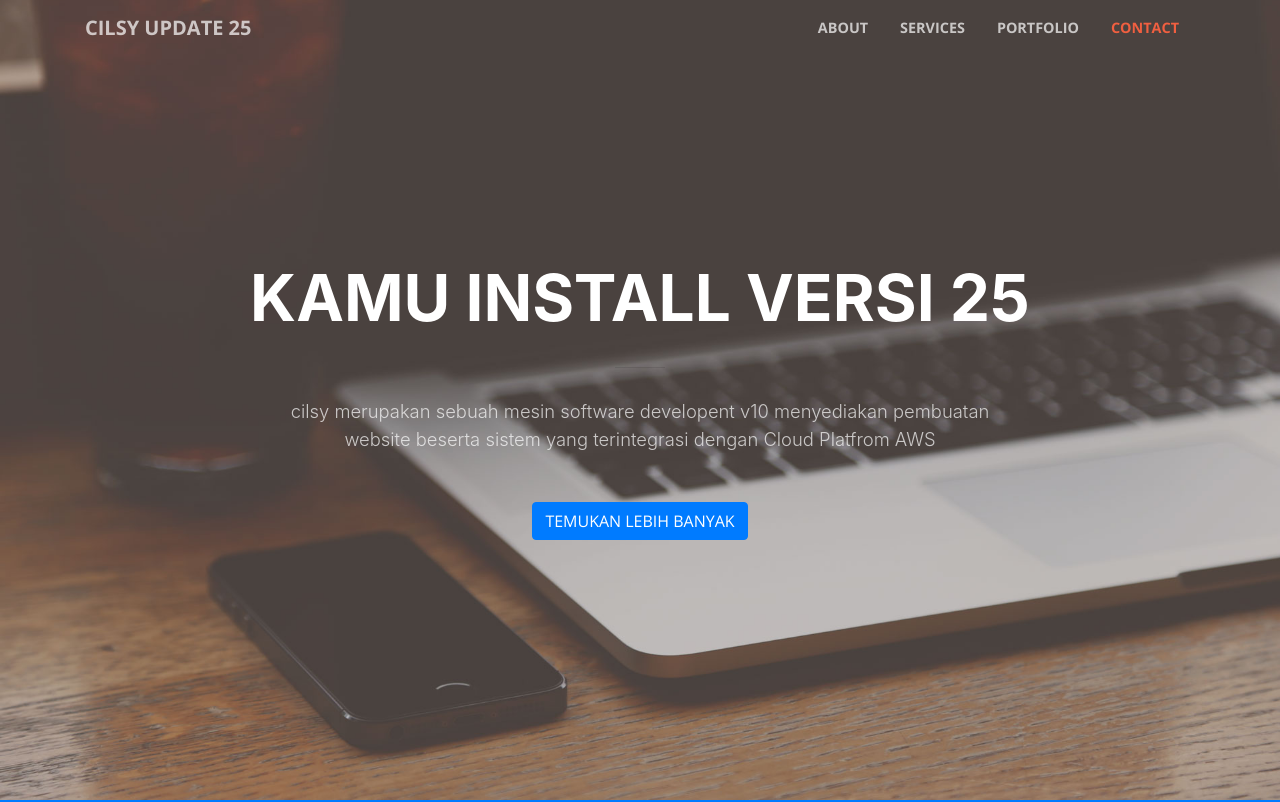
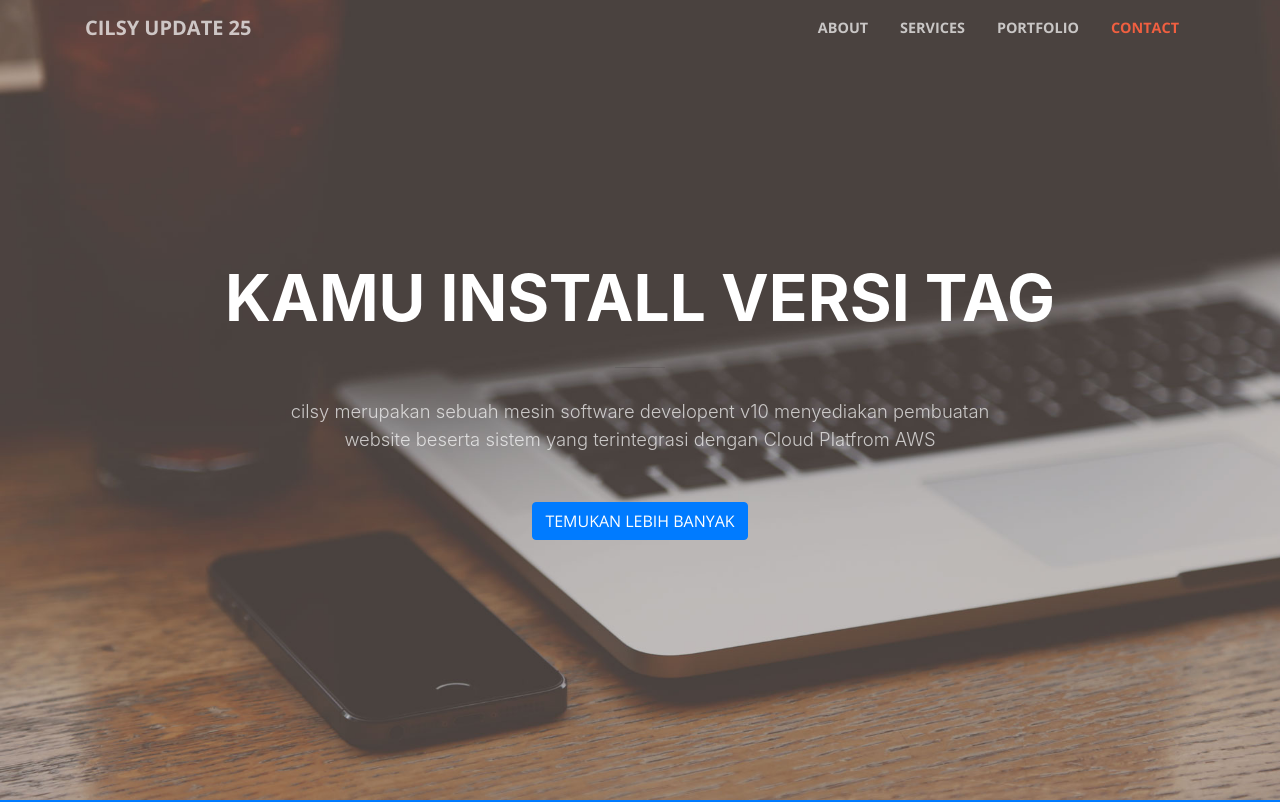
Before and after one commit to Rizal-I/LandingPage, a website with bundled scripts: page index.html in a window 1280 px wide. Shown: the top 802 px of the page. Built offline with nearby package versions, Linux system fonts and the light colour scheme.

Commit message:
Update index.html

```diff
--- a/index.html
+++ b/index.html
@@ -59,7 +59,7 @@
       <div class="row">
         <div class="col-lg-10 mx-auto">
           <h1 class="text-uppercase">
-            <strong>Kamu install versi 25</strong>
+            <strong>Kamu install versi tag</strong>
           </h1>
           <hr>
         </div>
```
